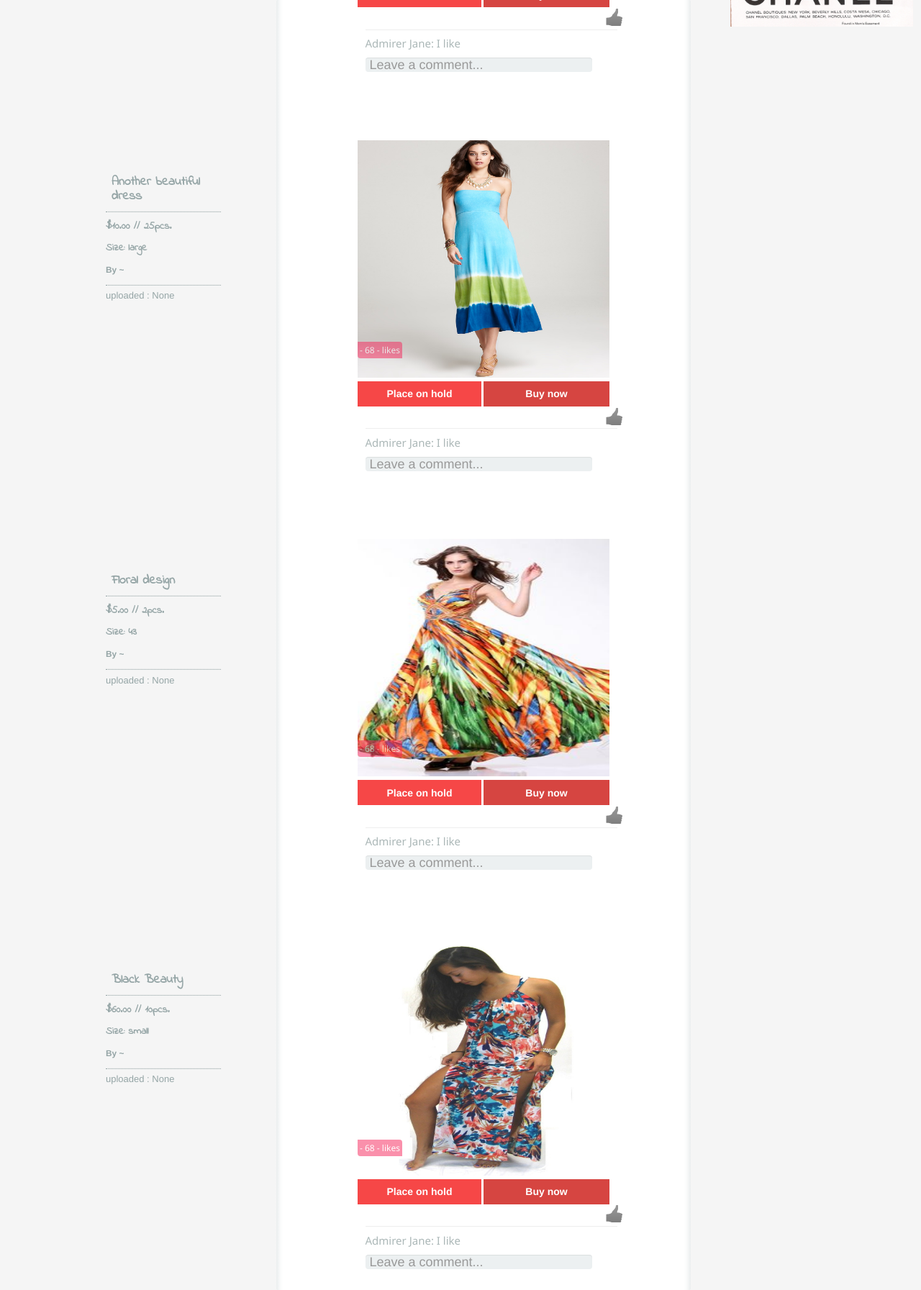
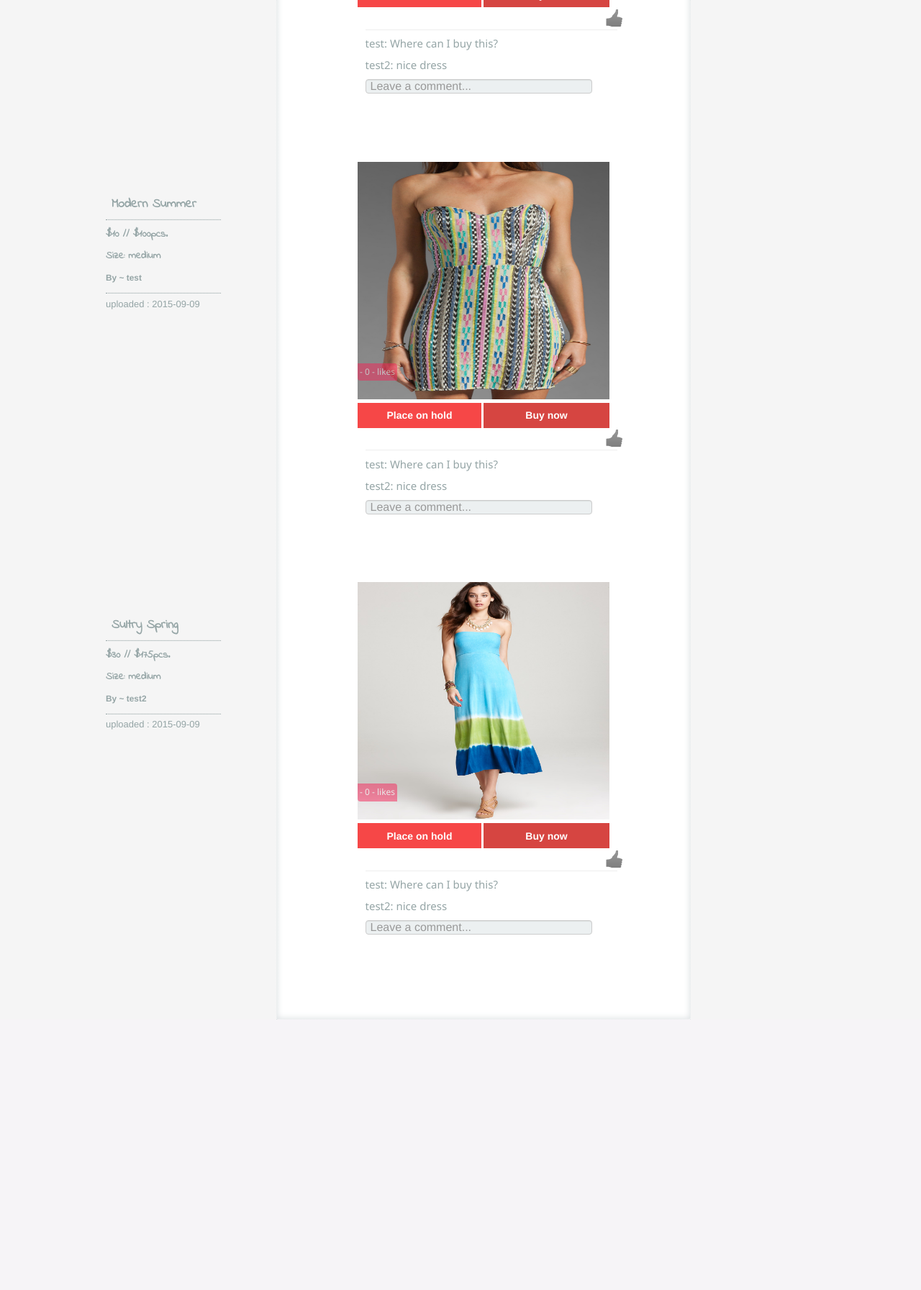
Before and after one commit to Lazarus118/wob, a Flask app: page /main in a window 1280 px wide. Shown: the part 488-2281 px from the top of the page at 72% size. After the commit the page ends 1905 px from the top, so only its background shows below. Run offline with Flask 2, Linux system fonts and the light colour scheme; a user stored in the database is signed in; data comes from the database, SQL or seed files in the repository; data that the repository does not hold is empty; some libraries are stand-ins or nearby versions.

Commit message:
commit - 28.09.15

```diff
--- a/app/forms.py
+++ b/app/forms.py
@@ -12,7 +12,6 @@
 
 class adminForm(form.Form):
 	photo_description = fields.TextField('photo_description')
-	company = fields.TextField('company')
 	price = fields.TextField('price')
 	amount = fields.TextField('amount')
 	size = fields.TextField('size')
--- a/app/models.py
+++ b/app/models.py
@@ -1,5 +1,10 @@
 from app import db
 from datetime import datetime
+
+Image_comments = db.Table('Image_comments',
+    db.Column('image_id', db.Integer, db.ForeignKey('image.id')),
+    db.Column('comments_id', db.Integer, db.ForeignKey('comments.id'))
+)
 
 #*************************************************************************************#
 # //User database class
@@ -10,10 +15,18 @@
 	password = db.Column(db.String(64), index=True)
 	email = db.Column(db.String(64), index=True)
 	number = db.Column(db.String(64), index=True)
-	user = db.Column(db.String(10), index=True)
+	individual = db.Column(db.String(10), index=True)
 	retailer = db.Column(db.String(10), index=True)
-	comment = db.relationship('Comments', backref='user', cascade="all, delete-orphan", lazy='dynamic')
 
+	#*********************************************************************#
+	# // Database relational link for Comments
+	#*********************************************************************#
+	comments = db.relationship('Comments', backref='user', lazy='dynamic')
+
+	#*********************************************************************#
+	# // Database relational link for Image
+	#*********************************************************************#
+	images = db.relationship('Image', backref='user', lazy='dynamic')
 
 
 	def is_authenticated(self):
@@ -29,11 +42,10 @@
 	def __repr__(self):
 		return '<User %r>' % (self.username)
 
-	def __init__(self, email, number, comment, user, retailer):
+	def __init__(self, email, number, individual, retailer):
 		self.email = email
 		self.number = number
-		self.comment = comment
-		self.user = user
+		self.individual = individual
 		self.retailer = retailer
 
 
@@ -43,12 +55,18 @@
 class Comments(db.Model):
 	id = db.Column(db.Integer, primary_key=True)
 	comments = db.Column(db.String(64), index=True, unique=True)
+	image_comments = db.relationship('Image', secondary=Image_comments, backref=db.backref('comments', lazy='dynamic'))
+
+	#*******************************************************#
+	# // ForeignKey link to User
+	#*******************************************************#
 	user_id = db.Column(db.Integer, db.ForeignKey('user.id'))
+
+
 
 	def __init__(self, comments, user_id):
 		self.comments = comments
 		self.user_id = user_id
-
 
 #*************************************************************************************#
 # //Number of Likes database class
@@ -57,8 +75,10 @@
 	id = db.Column(db.Integer, primary_key=True)
 	liked = db.Column(db.String(1000), index=True, unique=False)
 
+
 	def __init__(self, liked):
 		self.liked = liked
+
 #*************************************************************************************#
 # //Images database class
 #*************************************************************************************#
@@ -66,17 +86,22 @@
 	id = db.Column(db.Integer, primary_key=True)
 	photo_description = db.Column(db.Unicode(64))
 	photo_filename = db.Column(db.Unicode(128))
-	uploaded_at = db.Column(db.DateTime)
-	#company = db.Column(db.String(64), index=True)
+	uploaded_at = db.Column(db.String(12), index=True)
 	price = db.Column(db.String(12), index=True)
 	amount = db.Column(db.String(100), index=True)
 	size = db.Column(db.String(50), index=True)
 
-	def __init__(self, photo_description, photo_filename, price, amount, size, uploaded_at):
+	#*******************************************************#
+	# // ForeignKey link to User
+	#*******************************************************#
+	user_id = db.Column(db.Integer, db.ForeignKey('user.id'))
+
+
+	def __init__(self, photo_description, photo_filename, price, amount, size, uploaded_at, user_id):
 		self.photo_description = photo_description
 		self.photo_filename = photo_filename
-		#self.company = company
 		self.price = price
 		self.amount = amount
 		self.size = size
 		self.uploaded_at = uploaded_at
+		self.user_id = user_id
--- a/app/static/css/index.css
+++ b/app/static/css/index.css
@@ -209,12 +209,12 @@
 }
 
 .social_comments p {
-	color:#ABB7B7;
+	color:#95A5A6;
 	font-size:15px;
 }
 
 .social input {
-	border:none;
+	/* border:none; */
 	display:block;
 	width:90%;
 	bottom:0;
@@ -223,8 +223,8 @@
 }
 
 .social input[placeholder] {
-	color:#95A5A6;
-	font-size:18px;
+	color:#ABB7B7;
+	font-size:16px;
 }
 
 .social button {
@@ -308,8 +308,8 @@
 
 .ad {
 	display:block;
-	width:20%;
 	height:40%;
+	max-width:175px;
 	background:#fff;
 	position:fixed;
 	z-index:999;
@@ -331,6 +331,8 @@
 .ad img {
 	text-align: center;
 	position: relative;
+	padding: 5%;
+	max-width:175px;
 }
 
 .entries-desc h4 {
--- a/app/templates/landing.html
+++ b/app/templates/landing.html
@@ -64,7 +64,7 @@
 <!-- // Facebook page plugin //
 <!-- ****************************************************************************************** -->
 <div class="facebook-plugin">
-	<div class="fb-page" data-href="https://www.facebook.com/facebook" data-small-header="true" data-adapt-container-width="true" data-hide-cover="false" data-show-facepile="true" data-show-posts="false"><div class="fb-xfbml-parse-ignore"><blockquote cite="https://www.facebook.com/facebook"><a href="https://www.facebook.com/facebook">Facebook</a></blockquote></div></div>
+	<div class="fb-page" data-href="https://www.facebook.com/wob.dm" data-small-header="true" data-adapt-container-width="true" data-hide-cover="false" data-show-facepile="true" data-show-posts="false"><div class="fb-xfbml-parse-ignore"><blockquote cite="https://www.facebook.com/wob.dm"><a href="https://www.facebook.com/wob.dm">Facebook</a></blockquote></div></div>
 </div>
 
 		<div class="mission">
--- a/app/templates/main.html
+++ b/app/templates/main.html
@@ -34,7 +34,7 @@
 		<!-- <h6 align="center">By ~ {{ image.company }}</h6> -->
 
 
-				<h6 align="center">By ~ {{ username }}</h6>
+				<h6 align="center">By ~ {{ image.user.username }}</h6>
 
 
 		<hr>
@@ -65,7 +65,7 @@
 		<article>
 		<div class="social_comments">
 		{% for items in social %}
-			<p>Admirer Jane: {{ items.comments }}</p>
+			<p>{{ items.user.username }}: {{ items.comments }}</p>
 		{% endfor %}
 		</div>
 		</article>
--- a/app/views.py
+++ b/app/views.py
@@ -38,6 +38,9 @@
 def soon():
         return render_template('soon.html')
 
+#***********************************************************************#
+# // Message_sent //
+#***********************************************************************#
 @app.route('/message_sent', methods=['POST'])
 def message_sent():
 	message = request.args.get('message')
@@ -45,7 +48,9 @@
 	flash('Message sent to Supplier!')
 	return redirect(url_for('main'))
 
-
+#***********************************************************************#
+# // Liked //
+#***********************************************************************#
 @app.route('/liked', methods=['GET', 'POST'])
 def liked():
 
@@ -56,7 +61,9 @@
 		flash('Thanks for the admiration!')
 	return redirect(url_for('main'))
 
-
+#***********************************************************************#
+# // Deleted //
+#***********************************************************************#
 @app.route('/deleted', methods=['GET', 'POST'])
 def deleted():
 
@@ -64,17 +71,21 @@
 		Image.query.filter(Image.id == 123).delete()
 	return redirect(url_for('admin'))
 
-
+#***********************************************************************#
+# // Add //
+#***********************************************************************#
 @app.route('/add', methods=['GET', 'POST'])
 def add():
 	if request.method == 'POST':
-		comment = Comments(request.form['comments'])
+		comment = Comments(request.form['comments'], current_user.id )
 		db.session.add(comment)
 		db.session.commit()
-		flash('New entry was successfully posted')
+		flash('New comment was successfully posted')
 	return redirect(url_for('main'))
 
-
+#***********************************************************************#
+# // Test //
+#***********************************************************************#
 @app.route('/test', methods=['GET', 'POST'])
 def test():
 	test_form = request.form['test']
@@ -211,17 +222,18 @@
 		if file and allowed_file(file.filename):
 			filename = secure_filename(file.filename)
 			file.save(os.path.join(app.config['UPLOAD_FOLDER'], filename))
+			path = '/static/img/'
 
-			path = '/static/img/'
 			form = Image(request.form['photo_description'],
 						 path + filename,
+						 request.form['amount'],
+						 request.form['price'],
 						 request.form['size'],
-						 request.form['price'],
-						 request.form['amount'],
-						 time)
+						 time,
+						 current_user.id)
 			db.session.add(form)
 			db.session.commit()
-			return redirect(url_for('admin'))
+		return redirect(url_for('main'))
 
 	return render_template('admin.html',
 	like=like,
```
Also changed, not shown: db/app.db.
